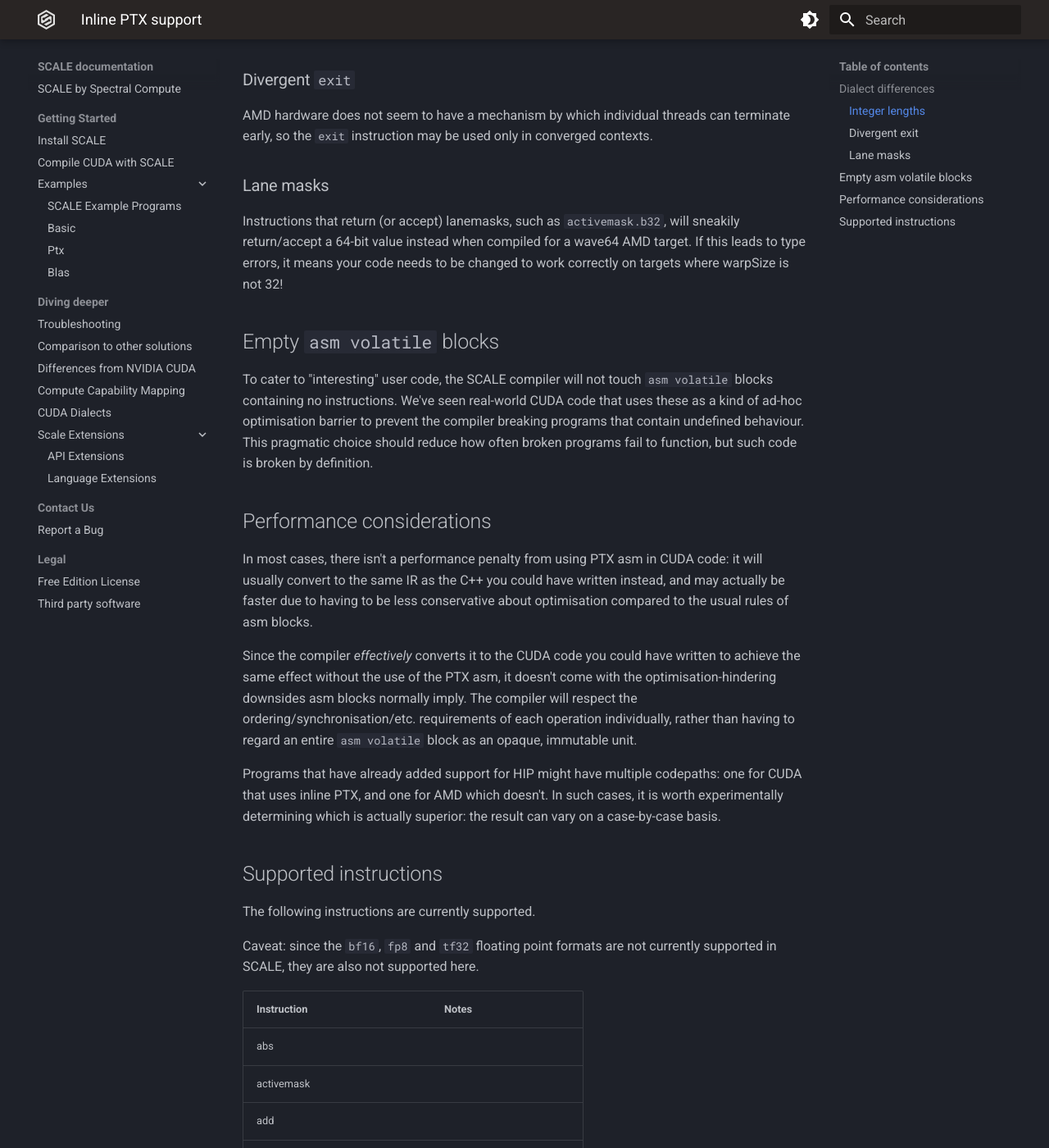
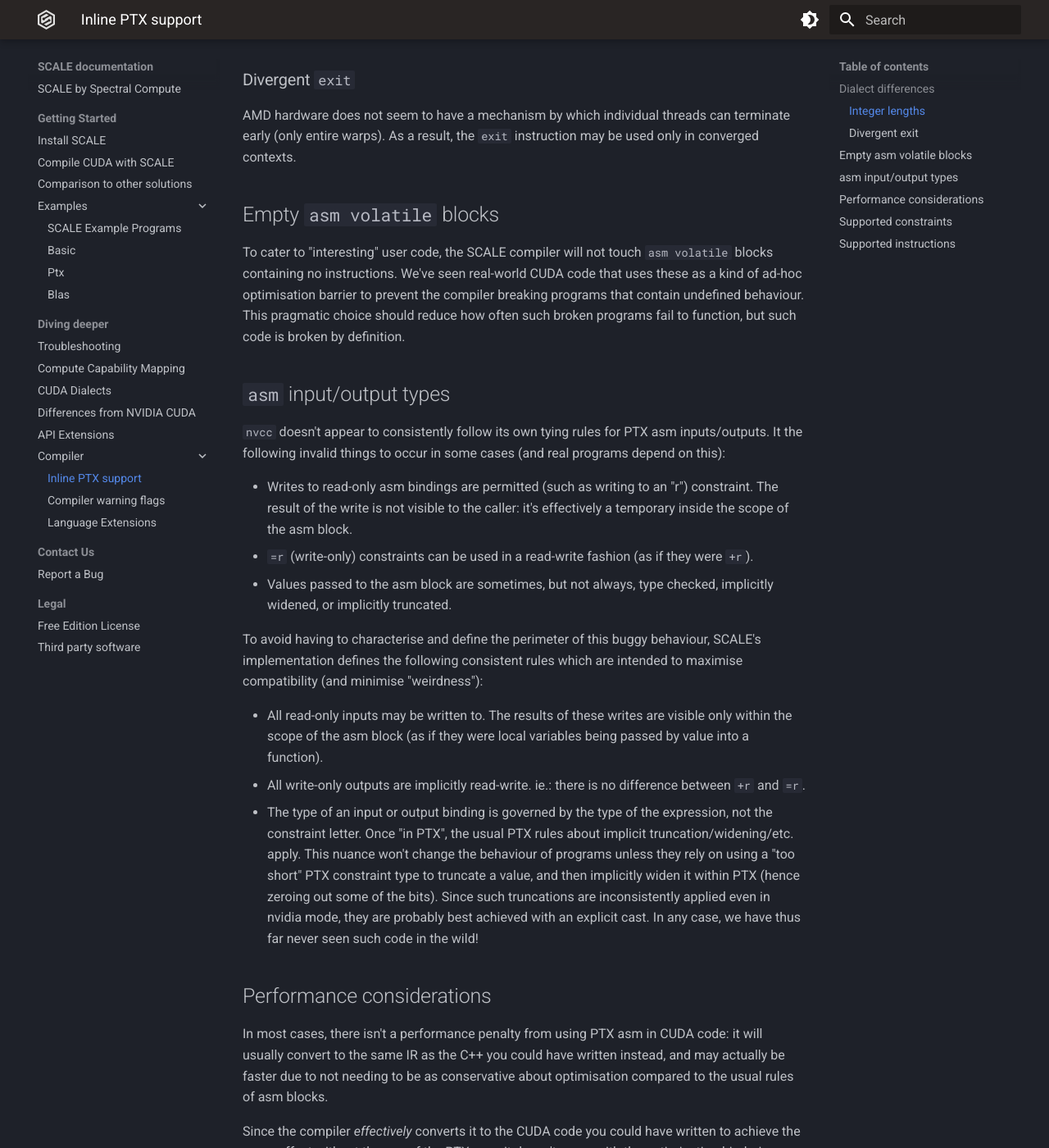
Before and after one commit to spectral-compute/scale-docs, an MkDocs documentation site: the page built from docs/manual/inline-ptx.md, in a window 1280 px wide and 1400 px high, scrolled down 571 px. Shown: the whole window at 82% size. Built offline with MkDocs 1.6.1 and Material for MkDocs 9.7.7, drawn with Linux system fonts in a browser that asks for light colours; some of the changed text lies outside the part shown.

Commit message:
More documentation tweaks

```diff
--- a/docs/manual/inline-ptx.md
+++ b/docs/manual/inline-ptx.md
@@ -22,15 +22,8 @@ extra sext/trunc instructions, so isn't necessarily a good idea).
 ### Divergent `exit`
 
 AMD hardware does not seem to have a mechanism by which individual threads
-can terminate early, so the `exit` instruction may be used only in converged
-contexts.
-
-### Lane masks
-
-Instructions that return (or accept) lanemasks, such as `activemask.b32`, will
-sneakily return/accept a 64-bit value instead when compiled for a wave64 AMD
-target. If this leads to type errors, it means your code needs to be changed to
-work correctly on targets where warpSize is not 32!
+can terminate early (only entire warps). As a result, the `exit`
+instruction may be used only in converged contexts.
 
 ## Empty `asm volatile` blocks
 
@@ -38,14 +31,47 @@ To cater to "interesting" user code, the SCALE compiler will not touch
 `asm volatile` blocks containing no instructions. We've seen
 real-world CUDA code that uses these as a kind of ad-hoc optimisation
 barrier to prevent the compiler breaking programs that contain undefined
-behaviour. This pragmatic choice should reduce how often broken programs
+behaviour. This pragmatic choice should reduce how often such broken programs
 fail to function, but such code is broken by definition.
+
+## `asm` input/output types
+
+`nvcc` doesn't appear to consistently follow its own tying rules for PTX asm
+inputs/outputs. It the following invalid things to occur in some cases (and real
+programs depend on this):
+
+- Writes to read-only asm bindings are permitted (such as writing to an "r")
+  constraint. The result of the write is not visible to the caller: it's
+  effectively a temporary inside the scope of the asm block.
+- `=r` (write-only) constraints can be used in a read-write fashion (as if
+  they were `+r`).
+- Values passed to the asm block are sometimes, but not always, type checked,
+  implicitly widened, or implicitly truncated.
+
+To avoid having to characterise and define the perimeter of this buggy
+behaviour, SCALE's implementation defines the following consistent rules
+which are intended to maximise compatibility (and minimise "weirdness"):
+
+- All read-only inputs may be written to. The results of these writes are
+  visible only within the scope of the asm block (as if they were local
+  variables being passed by value into a function).
+- All write-only outputs are implicitly read-write. ie.: there is no
+  difference between `+r` and `=r`.
+- The type of an input or output binding is governed by the type of the
+  expression, not the constraint letter. Once "in PTX", the usual PTX rules
+  about implicit truncation/widening/etc. apply. This nuance won't change
+  the behaviour of programs unless they rely on using a "too short" PTX
+  constraint type to truncate a value, and then implicitly widen it within
+  PTX (hence zeroing out some of the bits). Since such truncations are
+  inconsistently applied even in nvidia mode, they are probably best achieved
+  with an explicit cast. In any case, we have thus far never seen such code
+  in the wild!
 
 ## Performance considerations
 
 In most cases, there isn't a performance penalty from using PTX asm in CUDA
 code: it will usually convert to the same IR as the C++ you could have
-written instead, and may actually be faster due to having to be less
+written instead, and may actually be faster due to not needing to be as
 conservative about optimisation compared to the usual rules of asm blocks.
 
 Since the compiler _effectively_ converts it to the CUDA code you could have
@@ -59,6 +85,22 @@ Programs that have already added support for HIP might have multiple
 codepaths: one for CUDA that uses inline PTX, and one for AMD which doesn't.
 In such cases, it is worth experimentally determining which is actually
 superior: the result can vary on a case-by-case basis.
+
+## Supported constraints
+
+The following PTX constraint letters are supported. See above commentary on
+nuances regarding how they are interpreted.
+
+`h`: u16
+`r`: u32
+`l`: u64
+`f`: f32
+`d`: f64
+`n`: constants
+
+The `"C"` constraint type is in development, and seems likely to prove
+useful for authors wishing to generalise their PTX code for wave sizes other
+than 32.
 
 ## Supported instructions
 
@@ -83,7 +125,7 @@ currently supported in SCALE, they are also not supported here.
 | bmsk                             |                           |
 | bra                              |                           |
 | brev                             |                           |
-| brkpt                            |                           |
+| brkpt                            | Currently a no-op         |
 | clz                              |                           |
 | cnot                             |                           |
 | copysign                         |                           |
@@ -119,7 +161,7 @@ currently supported in SCALE, they are also not supported here.
 | neg                              |                           |
 | not                              |                           |
 | or                               |                           |
-| pmevent                          |                           |
+| pmevent                          | Currently a no-op         |
 | popc                             |                           |
 | prefetch                         |                           |
 | prefetchu                        |                           |
--- a/mkdocs.yml
+++ b/mkdocs.yml
@@ -66,6 +66,7 @@ nav:
   - Getting Started:
     - manual/how-to-install.md
     - manual/how-to-use.md
+    - manual/comparison.md
     - Examples:
       - examples/README.md
       - examples/basic.md
@@ -73,12 +74,13 @@ nav:
       - examples/blas.md
   - Diving deeper:
     - manual/troubleshooting.md
-    - manual/comparison.md
-    - manual/differences.md
     - manual/compute-capabilities.md
     - manual/dialects.md
-    - Scale Extensions:
-      - manual/runtime-extensions.md
+    - manual/differences.md
+    - manual/runtime-extensions.md
+    - Compiler:
+      - manual/inline-ptx.md
+      - manual/diagnostic-flags.md
       - manual/language-extensions.md
   - Contact Us:
     - contact/report-a-bug.md
```
Also changed, not shown: docs/README.md (+16 -9 lines), docs/manual/diagnostic-flags.md (+12 -1 lines), docs/manual/dialects.md (+3 -5 lines), docs/manual/differences.md (+8 -9 lines), docs/manual/faq.md (added, +63 -0 lines).
